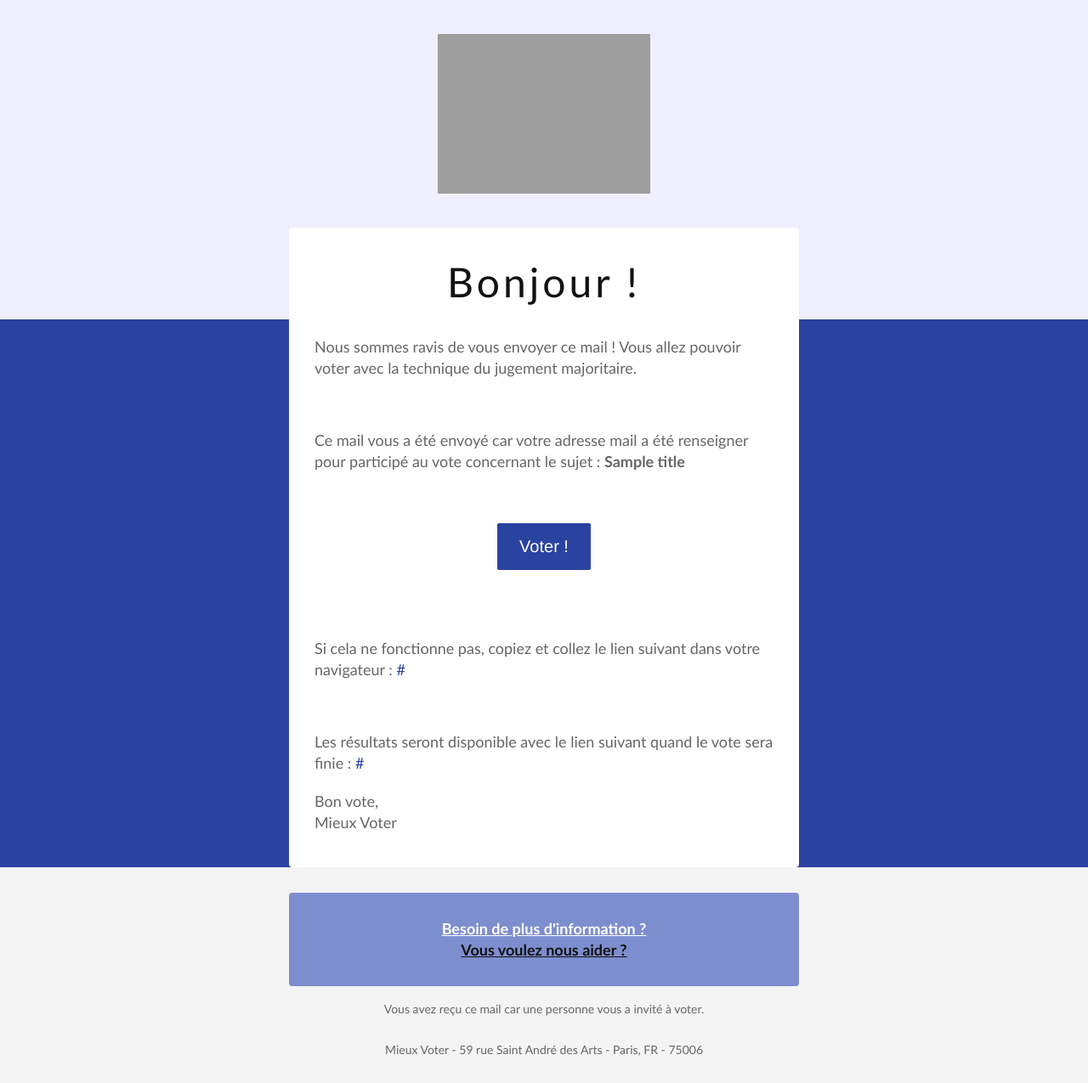
After one commit to MieuxVoter/majority-judgment-api-python, a Django app: template templates/election/fr_mail_invitation.html in a window 1280 px wide. The commit adds this page. Shown: the whole page at 85% size. Run offline with Django 3.2, Linux system fonts and the light colour scheme; the template is opened without the code that fills it: most values are stand-ins (such as "Sample title", 1, 10 or a date in 2020); parts of the project's set-up code (start-up, migrations or seed data) failed here and were passed over; grey boxes are pictures that could not be loaded.

Commit message:
A new version of sending mail. (#19)
* clean docker launch

* add license for wait-for-it

* Add environment variables

Variables added: SECRET_KEY, DJANGO_ALLOWED_HOSTS, DJANGO_DEBUG.

* fix r361682046

* Update requirements.txt

Update to fixed and recent versions

* Update README.md

* Update README.md

Update path for tests

* txt par gmail

* Send mail + language templates

* Update .env

* Update 0011_election_selec_language.py

* Send mail + languages templates

* Send mail + languages templates

Co-authored-by: guhur <12297742+guhur@users.noreply.github.com>

```diff
--- a/docker-compose.yml
+++ b/docker-compose.yml
@@ -18,6 +18,7 @@ services:
       - mail
     env_file:
       - .env
+      - .env.local
   mail:
     image: bytemark/smtp
     restart: always
--- /dev/null
+++ b/templates/election/fr_mail_invitation.html
@@ -0,0 +1,194 @@
+<!DOCTYPE html>
+<html>
+    <head>
+    <title></title>
+    <meta http-equiv="Content-Type" content="text/html; charset=utf-8" />
+    <meta name="viewport" content="width=device-width, initial-scale=1">
+    <meta http-equiv="X-UA-Compatible" content="IE=edge" />
+    <style type="text/css">
+        /* FONTS */
+        @media screen {
+            @font-face {
+            font-family: 'Lato';
+            font-style: normal;
+            font-weight: 400;
+            src: local('Lato Regular'), local('Lato-Regular'), url(https://fonts.gstatic.com/s/lato/v11/qIIYRU-oROkIk8vfvxw6QvesZW2xOQ-xsNqO47m55DA.woff) format('woff');
+            }
+
+            @font-face {
+            font-family: 'Lato';
+            font-style: normal;
+            font-weight: 700;
+            src: local('Lato Bold'), local('Lato-Bold'), url(https://fonts.gstatic.com/s/lato/v11/qdgUG4U09HnJwhYI-uK18wLUuEpTyoUstqEm5AMlJo4.woff) format('woff');
+            }
+
+            @font-face {
+            font-family: 'Lato';
+            font-style: italic;
+            font-weight: 400;
+            src: local('Lato Italic'), local('Lato-Italic'), url(https://fonts.gstatic.com/s/lato/v11/RYyZNoeFgb0l7W3Vu1aSWOvvDin1pK8aKteLpeZ5c0A.woff) format('woff');
+            }
+
+            @font-face {
+            font-family: 'Lato';
+            font-style: italic;
+            font-weight: 700;
+            src: local('Lato Bold Italic'), local('Lato-BoldItalic'), url(https://fonts.gstatic.com/s/lato/v11/HkF_qI1x_noxlxhrhMQYELO3LdcAZYWl9Si6vvxL-qU.woff) format('woff');
+            }
+        }
+
+        /* CLIENT-SPECIFIC STYLES */
+        body, table, td, a { -webkit-text-size-adjust: 100%; -ms-text-size-adjust: 100%; }
+        img { -ms-interpolation-mode: bicubic; }
+
+        /* RESET STYLES */
+        img { border: 0; height: auto; line-height: 100%; outline: none; text-decoration: none; }
+        table { border-collapse: collapse !important; }
+        body { height: 100% !important; margin: 0 !important; padding: 0 !important; width: 100% !important; }
+
+        /* iOS BLUE LINKS */
+        a[x-apple-data-detectors] {
+            color: inherit !important;
+            text-decoration: none !important;
+            font-size: inherit !important;
+            font-family: inherit !important;
+            font-weight: inherit !important;
+            line-height: inherit !important;
+        }
+
+        /* MOBILE STYLES */
+        @media screen and (max-width:600px){
+            h1 {
+                font-size: 32px !important;
+                line-height: 32px !important;
+            }
+        }
+
+        /* ANDROID CENTER FIX */
+        div[style*="margin: 16px 0;"] { margin: 0 !important; }
+    </style>
+    </head>
+    <body style="background-color: #f4f4f4; margin: 0 !important; padding: 0 !important;">
+
+        <!-- HIDDEN PREHEADER TEXT -->
+        <div style="display: none; font-size: 1px; color: #fefefe; line-height: 1px; font-family: 'Lato', Helvetica, Arial, sans-serif; max-height: 0px; max-width: 0px; opacity: 0; overflow: hidden;">
+            Nous sommes ravis de vous envoyer ce mail ! Vous allez pouvoir voter avec la technique du jugement majoritaire.
+        </div>
+
+        <table border="0" cellpadding="0" cellspacing="0" width="100%">
+            <!-- LOGO -->
+            <tr>
+                <td bgcolor="#efefff" align="center">
+                    <table border="0" cellpadding="0" cellspacing="0" width="100%" style="max-width: 600px;" >
+                        <tr>
+                            <td align="center" valign="top" style="padding: 40px 10px 40px 10px;">
+                                <a href="https://mieuxvoter.fr/" target="_blank">
+                                    <img alt="Logo" src="https://mieuxvoter.fr/wp-content/uploads/2019/10/mieuxvoter_logo.png" width="40" height="40" style="display: block; width: 50%; max-width: 250px; min-width: 40px; height: auto; font-family: 'Lato', Helvetica, Arial, sans-serif; color: #ffffff; font-size: 18px;" border="0">
+                                </a>
+                            </td>
+                        </tr>
+                    </table>
+                </td>
+            </tr>
+            <!-- TITLE -->
+            <tr>
+                <td bgcolor="#efefff" align="center" style="padding: 0px 10px 0px 10px;">
+                    <table border="0" cellpadding="0" cellspacing="0" width="100%" style="max-width: 600px;" >
+                        <tr>
+                            <td bgcolor="#ffffff" align="center" valign="top" style="padding: 40px 20px 20px 20px; border-radius: 4px 4px 0px 0px; color: #111111; font-family: 'Lato', Helvetica, Arial, sans-serif; font-size: 48px; font-weight: 400; letter-spacing: 4px; line-height: 48px;">
+                            <h1 style="font-size: 48px; font-weight: 400; margin: 0;">Bonjour !</h1>
+                            </td>
+                        </tr>
+                    </table>
+                </td>
+            </tr>
+            <!-- BLOCKS -->
+            <tr>
+                <td bgcolor="#2a43a0" align="center" style="padding: 0px 10px 0px 10px;">
+                    <table border="0" cellpadding="0" cellspacing="0" width="100%" style="max-width: 600px;" >
+                    <!-- BLOCK  SUBTITLE-->
+                    <tr>
+                        <td bgcolor="#ffffff" align="left" style="padding: 20px 30px 40px 30px; color: #666666; font-family: 'Lato', Helvetica, Arial, sans-serif; font-size: 18px; font-weight: 400; line-height: 25px;" >
+                        <p style="margin: 0;">Nous sommes ravis de vous envoyer ce mail ! Vous allez pouvoir voter avec la technique du jugement majoritaire.</p>
+                        </td>
+                    </tr>
+                    <!-- BLOCK  EXPLANATION-->
+                    <tr>
+                        <td bgcolor="#ffffff" align="left" style="padding: 20px 30px 40px 30px; color: #666666; font-family: 'Lato', Helvetica, Arial, sans-serif; font-size: 18px; font-weight: 400; line-height: 25px;" >
+                        <p style="margin: 0;">Ce mail vous a été envoyé car votre adresse mail a été renseigner pour participé au vote concernant le sujet : <b>{{title}}</b></p>
+                        </td>
+                    </tr>
+                    <!-- BULLETPROOF BUTTON BLUE-->
+                    <tr>
+                        <td bgcolor="#ffffff" align="left">
+                        <table width="100%" border="0" cellspacing="0" cellpadding="0">
+                            <tr>
+                            <td bgcolor="#ffffff" align="center" style="padding: 20px 30px 60px 30px;">
+                                <table border="0" cellspacing="0" cellpadding="0">
+                                <tr>
+                                    <td align="center" style="border-radius: 3px;" bgcolor="#2a43a0"><a href="{{invitation_url}}" target="_blank" style="font-size: 20px; font-family: Helvetica, Arial, sans-serif; color: #ffffff; text-decoration: none; color: #ffffff; text-decoration: none; padding: 15px 25px; border-radius: 2px; border: 1px solid #2a43a0; display: inline-block;">Voter !</a></td>
+                                </tr>
+                                </table>
+                            </td>
+                            </tr>
+                        </table>
+                        </td>
+                    </tr>
+                    <!-- BLOCK DOES NOT WORK  -->
+                    <tr>
+                        <td bgcolor="#ffffff" align="left" style="padding: 20px 30px 40px 30px; color: #666666; font-family: 'Lato', Helvetica, Arial, sans-serif; font-size: 18px; font-weight: 400; line-height: 25px;" >
+                        <p style="margin: 0;">Si cela ne fonctionne pas, copiez et collez le lien suivant dans votre navigateur : <a  target="_blank" style="color: #2a43a0;"> {{invitation_url}}</a></p>
+                        </td>
+                    </tr>
+                    <!-- BLOCK TEXT RESULT  -->
+                    <tr>
+                        <td bgcolor="#ffffff" align="left" style="padding: 20px 30px 20px 30px; color: #666666; font-family: 'Lato', Helvetica, Arial, sans-serif; font-size: 18px; font-weight: 400; line-height: 25px;" >
+                        <p style="margin: 0;">Les résultats seront disponible avec le lien suivant quand le vote sera finie : <a  target="_blank" style="color: #2a43a0;">{{result_url}}</a></p>
+                        </td>
+                    </tr>
+                    <!-- BLOCK THANKS -->
+                    <tr>
+                        <td bgcolor="#ffffff" align="left" style="padding: 0px 30px 40px 30px; border-radius: 0px 0px 4px 4px; color: #666666; font-family: 'Lato', Helvetica, Arial, sans-serif; font-size: 18px; font-weight: 400; line-height: 25px;" >
+                        <p style="margin: 0;">Bon vote,<br>Mieux Voter</p>
+                        </td>
+                    </tr>
+                    </table>
+                </td>
+            </tr>
+            <!-- SUPPORT CALLOUT -->
+            <tr>
+                <td bgcolor="#f4f4f4" align="center" style="padding: 30px 10px 0px 10px;">
+                    <table border="0" cellpadding="0" cellspacing="0" width="100%" style="max-width: 600px;" >
+                        <!-- HEADLINE -->
+                        <tr>
+                            <td bgcolor="#7d8ecf" align="center" style="padding: 30px 30px 30px 30px; border-radius: 4px 4px 4px 4px; color: #666666; font-family: 'Lato', Helvetica, Arial, sans-serif; font-size: 18px; font-weight: 400; line-height: 25px;" >
+                                <p style="margin: 0;"><b><a href="https://mieuxvoter.fr/index.php/decouvrir/" target="_blank" style="color: #FFFFFF;">Besoin de plus d'information ?</a></b></p>
+                                <p style="margin: 0;"><b><a href="https://mieuxvoter.fr/index.php/decouvrir/" target="_blank" style="color: #111111;">Vous voulez nous aider ?</a></b></p>
+                            </td>
+                        </tr>
+                    </table>
+                </td>
+            </tr>
+            <!-- FOOTER -->
+            <tr>
+                <td bgcolor="#f4f4f4" align="center" style="padding: 0px 10px 0px 10px;">
+                    <table border="0" cellpadding="0" cellspacing="0" width="100%" style="max-width: 600px;" >
+                    <!-- EXPLAIN WHY -->
+                    </br>
+                    <tr>
+                        <td bgcolor="#f4f4f4" align="center" style="padding: 0px 30px 30px 30px; color: #666666; font-family: 'Lato', Helvetica, Arial, sans-serif; font-size: 14px; font-weight: 400; line-height: 18px;" >
+                        <p style="margin: 0;">Vous avez reçu ce mail car une personne vous a invité à voter.</a></p>
+                        </td>
+                    </tr>
+                    <!-- ADDRESS -->
+                    <tr>
+                        <td bgcolor="#f4f4f4" align="center" style="padding: 0px 30px 30px 30px; color: #666666; font-family: 'Lato', Helvetica, Arial, sans-serif; font-size: 14px; font-weight: 400; line-height: 18px;" >
+                        <p style="margin: 0;">Mieux Voter - 59 rue Saint André des Arts - Paris, FR - 75006</p>
+                        </td>
+                    </tr>
+                    </table>
+                </td>
+            </tr>
+        </table>
+    </body>
+</html>
--- a/templates/election/mail_invitation.txt
+++ /dev/null
@@ -1,2 +0,0 @@
-Please answer the question {{ title }} by clicking this link:
-{{ invitation_url | safe }}
```
Also changed, not shown: election/models.py (+10 -4 lines), election/serializers.py (+4 -3 lines), election/views.py (+6 -11 lines), mvapi/settings.py (+10 -4 lines), templates/election/en_mail_invitation.html (renamed from templates/election/mail_invitation.html, +16 -16 lines), templates/election/en_mail_invitation.txt (added, +8 -0 lines), templates/election/fr_mail_invitation.txt (added, +8 -0 lines), README.md, election/migrations/0011_election_selec_language.py (added), election/migrations/0012_auto_20200213_1015.py (added), 2 other files.
